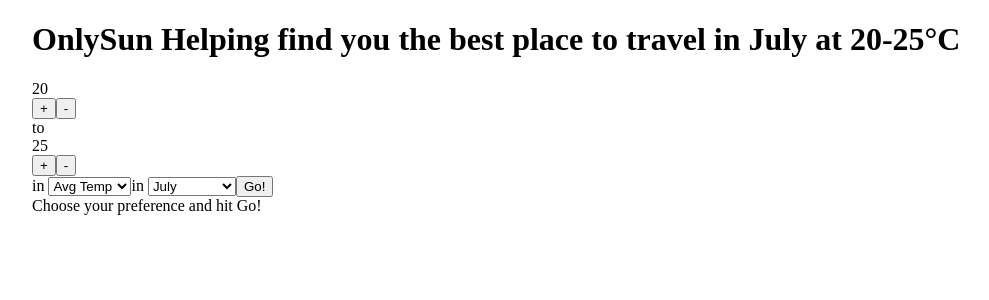
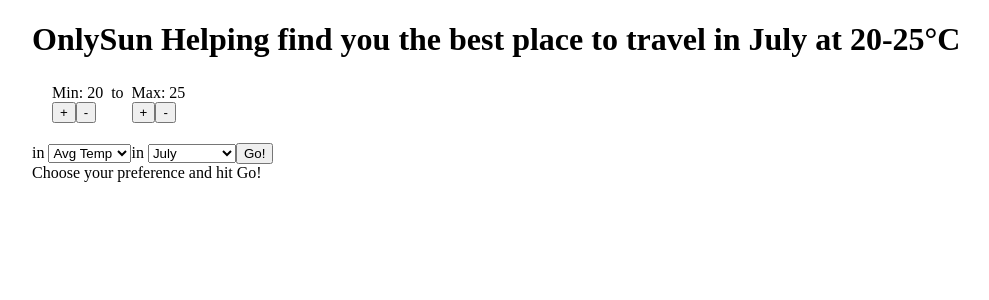
Before and after one commit to james-gulland/weather-temp, a React (Create React App) app in the folder client/: page / in a window 1280 px wide. Shown: the top 300 px of the page, without its empty margins (8-997 px from the left). Built offline with nearby package versions, Linux system fonts and the light colour scheme.

Commit message:
improving validation on temperature ranges set

```diff
--- a/client/src/components/TemperatureControls.tsx
+++ b/client/src/components/TemperatureControls.tsx
@@ -21,7 +21,7 @@ const TemperatureControls: React.FC<Props> = ({ minTemp, maxTemp, setMinTemp, se
     } else if (rangeType === "max") {
       const newMaxTemp = maxTemp + 1
       if (newMaxTemp >= minTemp && newMaxTemp <= rangeMaxTemp) {
-        setMaxTemp(newMaxTemp);
+        setMaxTemp(newMaxTemp)
       }
     }
   }
@@ -46,21 +46,21 @@ const TemperatureControls: React.FC<Props> = ({ minTemp, maxTemp, setMinTemp, se
     <>
       {/* Min-temp controls */}
       <div id="min-temp-container">
-        <div id="min-temp-number">{minTemp}</div>
+        <div id="min-temp-number">Min: {minTemp}</div>
         <div id="min-temp-controls">
-          <button onClick={() => handleTempIncrement("min")}>+</button>
-          <button onClick={() => handleTempDecrement("min")}>-</button>
+          <button onClick={() => handleTempIncrement("min")} disabled={minTemp >= maxTemp || minTemp >= rangeMaxTemp}>+</button>
+          <button onClick={() => handleTempDecrement("min")} disabled={minTemp <= rangeMinTemp}>-</button>
         </div>
       </div>
 
-      <div>to</div>
+      <div id="to-container">to</div>
 
       {/* Max-temp controls */}
       <div id="max-temp-container">
-        <div id="max-temp-number">{maxTemp}</div>
+        <div id="max-temp-number">Max: {maxTemp}</div>
         <div id="max-temp-controls">
-          <button onClick={() => handleTempIncrement("max")}>+</button>
-          <button onClick={() => handleTempDecrement("max")}>-</button>
+          <button onClick={() => handleTempIncrement("max")} disabled={maxTemp >= rangeMaxTemp}>+</button>
+          <button onClick={() => handleTempDecrement("max")} disabled={maxTemp <= minTemp}>-</button>
         </div>
       </div>
   </>
--- /dev/null
+++ b/client/src/styles/_controls.scss
@@ -0,0 +1,8 @@
+#temperature-container {
+  display: flex;
+  margin: 1rem;
+}
+
+#min-temp-container, #to-container, #max-temp-container {
+  margin: 0.25rem;
+}
--- a/client/src/styles/main.scss
+++ b/client/src/styles/main.scss
@@ -1,3 +1,5 @@
+@import 'controls.scss';
+
 * {
   box-sizing: border-box;
 }
```
